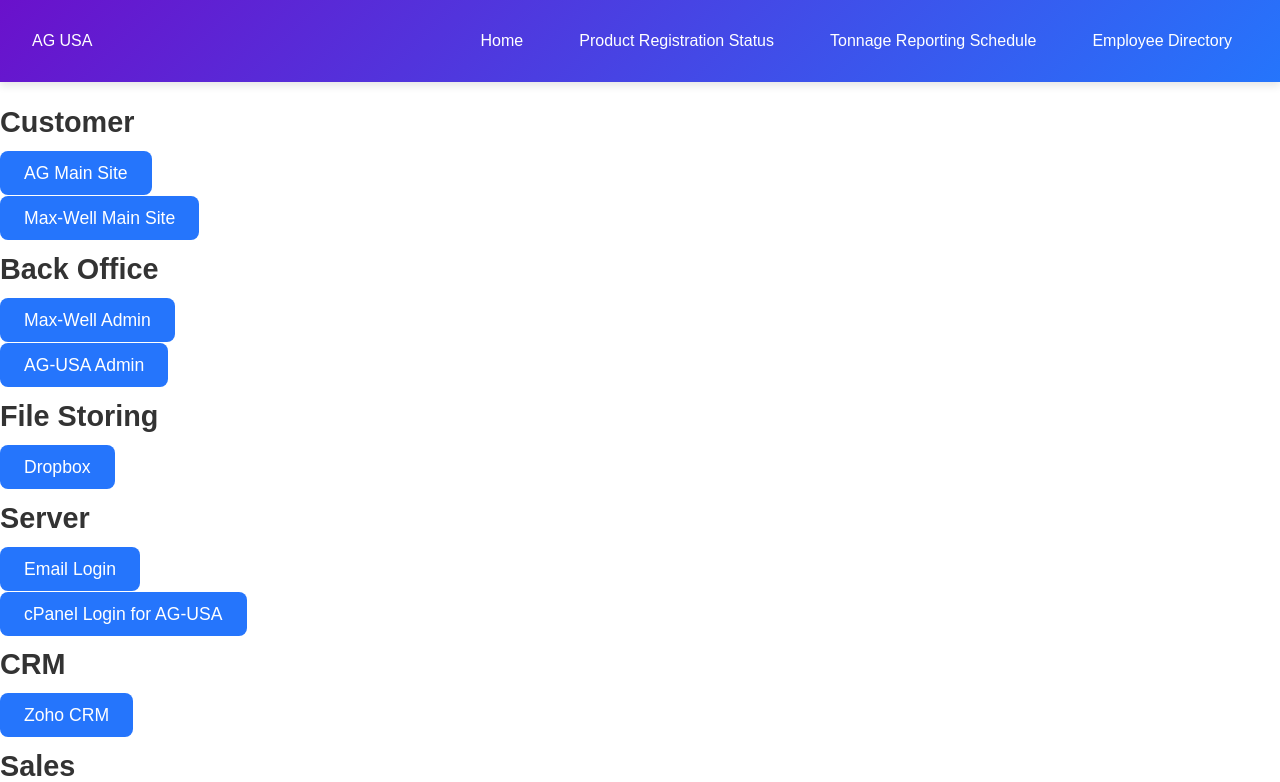
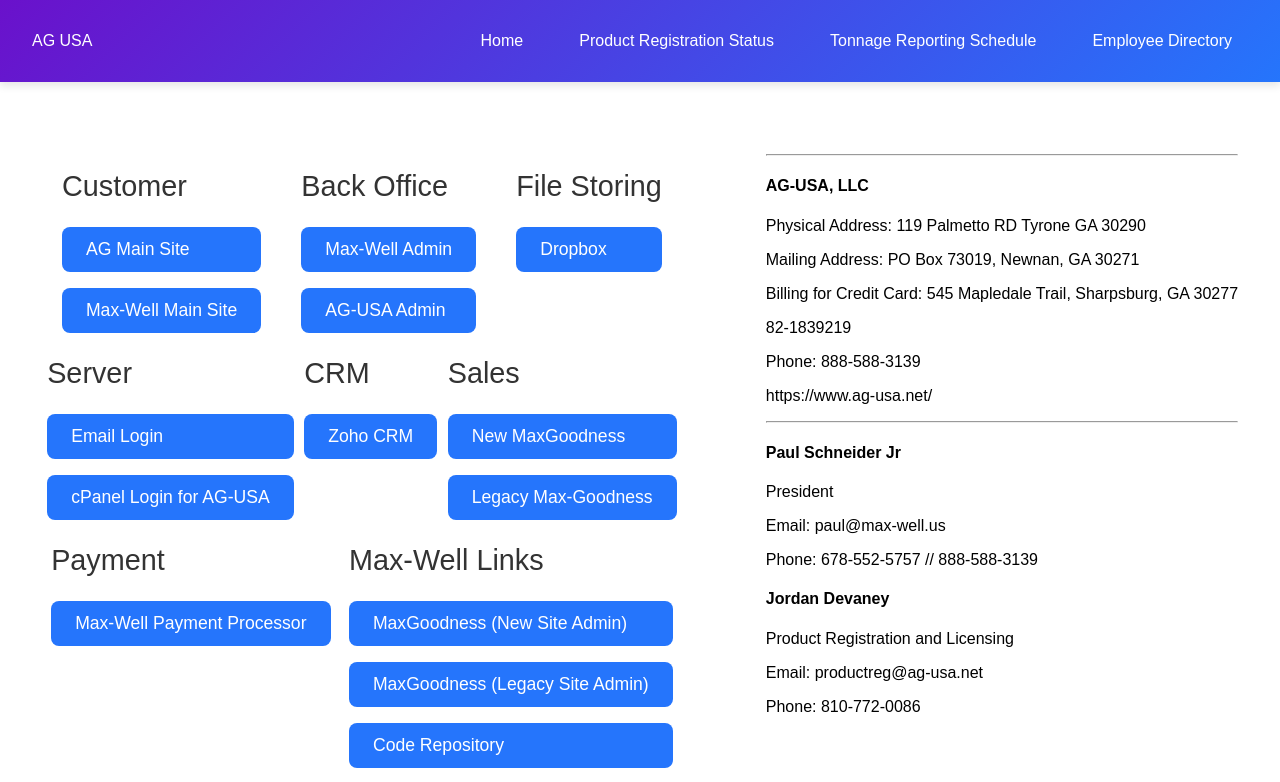
Before and after one commit to max-well-creator/work_dashboard, a Next.js app: page / in a window 1280 px wide. Shown: the top 782 px of the page. Built offline with nearby package versions, Linux system fonts and the light colour scheme.

Commit message:
reorganize main page

```diff
--- a/src/app/home.module.scss
+++ b/src/app/home.module.scss
@@ -1,11 +1,20 @@
+
+.homeContainer {
+  display: flex;
+  justify-content: space-around;
+  margin-top: 5%;
+}
 .workLinksContainer {
-
+  width: 50%;
+  display: flex;
+  justify-content: space-around;
+  flex-wrap: wrap;
   h2 {
     color: #333;
     font-size: 1.8rem;
     margin-bottom: 1.5rem;
-    font-weight: 600;
-}
+    font-weight: 400;
+  }
 }
 
 .customerLinks,
@@ -18,3 +27,7 @@
 .MaxWellWebsites {
 
 }
+
+.scratchpad {
+
+}
--- a/src/app/page.js
+++ b/src/app/page.js
@@ -13,10 +13,11 @@
 import React from "react";
 import styles from "./home.module.scss";
 import WorkLinks from "../components/InportantLinks/WorkLinks";
+import Scratchpad from "@/components/Scratchpad/Scratchpad";
 
 export default function Home() {
 	return (
-		<div>
+		<div className={styles.homeContainer}>
 			<div className={styles.workLinksContainer}>
 				<div styles={styles.customerLinks}>
 					<WorkLinks title="Customer" links={CustomerWebsiteLinks} />
@@ -44,6 +45,9 @@
 					<WorkLinks title="Max-Well Links" links={MaxWellResources} />
 				</div>
 			</div>
+			<div className={styles.scratchpad}>
+				<Scratchpad />
+			</div>
 		</div>
 	);
 }
--- a/src/components/InportantLinks/WorkLinks.module.scss
+++ b/src/components/InportantLinks/WorkLinks.module.scss
@@ -1,17 +1,18 @@
 .container {
 
+  display: flex;
+  flex-direction: column;
 }
 
 .linksContainer {
   display: flex;
+  gap: 1rem;
   flex-direction: column;
-  gap: 1.5rem;
 }
 
 .linkItem {
-
-
   a {
+    display: inline-block;
     width: 100%;
     padding: 0.75rem 1.5rem;
     color: #fff;
--- /dev/null
+++ b/src/components/Scratchpad/AddressInfo/AddressInfo.js
@@ -0,0 +1,26 @@
+const AddressInfo = ({
+	name,
+	addressLine1,
+	addressLine2,
+	phone,
+	website,
+	taxId,
+	billingAddress,
+}) => (
+	<div>
+		<h4>{name}</h4>
+		<p>Physical Address: {addressLine1}</p>
+		<p>Mailing Address: {addressLine2}</p>
+		<p>Billing for Credit Card: {billingAddress}</p>
+		<p>{taxId}</p>
+		{phone && <p>Phone: {phone}</p>}
+		{website && (
+			<p>
+				<a href={website} target="_blank" rel="noopener noreferrer">
+					{website}
+				</a>
+			</p>
+		)}
+	</div>
+);
+export default AddressInfo;
--- /dev/null
+++ b/src/components/Scratchpad/ContactInfo/ContactInfo.js
@@ -0,0 +1,12 @@
+const ContactInfo = ({ name, title, email, phone }) => (
+	<div>
+		<h4>{name}</h4>
+		<p>{title}</p>
+		<p>
+			Email: <a href={`mailto:${email}`}>{email}</a>
+		</p>
+		<p>Phone: {phone}</p>
+	</div>
+);
+
+export default ContactInfo;
--- /dev/null
+++ b/src/components/Scratchpad/Scratchpad.js
@@ -0,0 +1,35 @@
+import React from "react";
+import ContactInfo from "./ContactInfo/ContactInfo";
+import AddressInfo from "./AddressInfo/AddressInfo";
+
+const Scratchpad = () => {
+	return (
+		<div>
+			<hr />
+			<AddressInfo
+				name="AG-USA, LLC"
+				taxId="82-1839219"
+				addressLine1="119 Palmetto RD Tyrone GA 30290"
+				addressLine2="PO Box 73019, Newnan, GA 30271"
+				phone="888-588-3139"
+				website="https://www.ag-usa.net/"
+				billingAddress="545 Mapledale Trail, Sharpsburg, GA 30277"
+			/>
+			<hr />
+			<ContactInfo
+				name="Paul Schneider Jr"
+				title="President"
+				email="paul@max-well.us"
+				phone="678-552-5757 // 888-588-3139"
+			/>
+			<ContactInfo
+				name="Jordan Devaney"
+				title="Product Registration and Licensing"
+				email="productreg@ag-usa.net"
+				phone="810-772-0086"
+			/>
+		</div>
+	);
+};
+
+export default Scratchpad;
```
